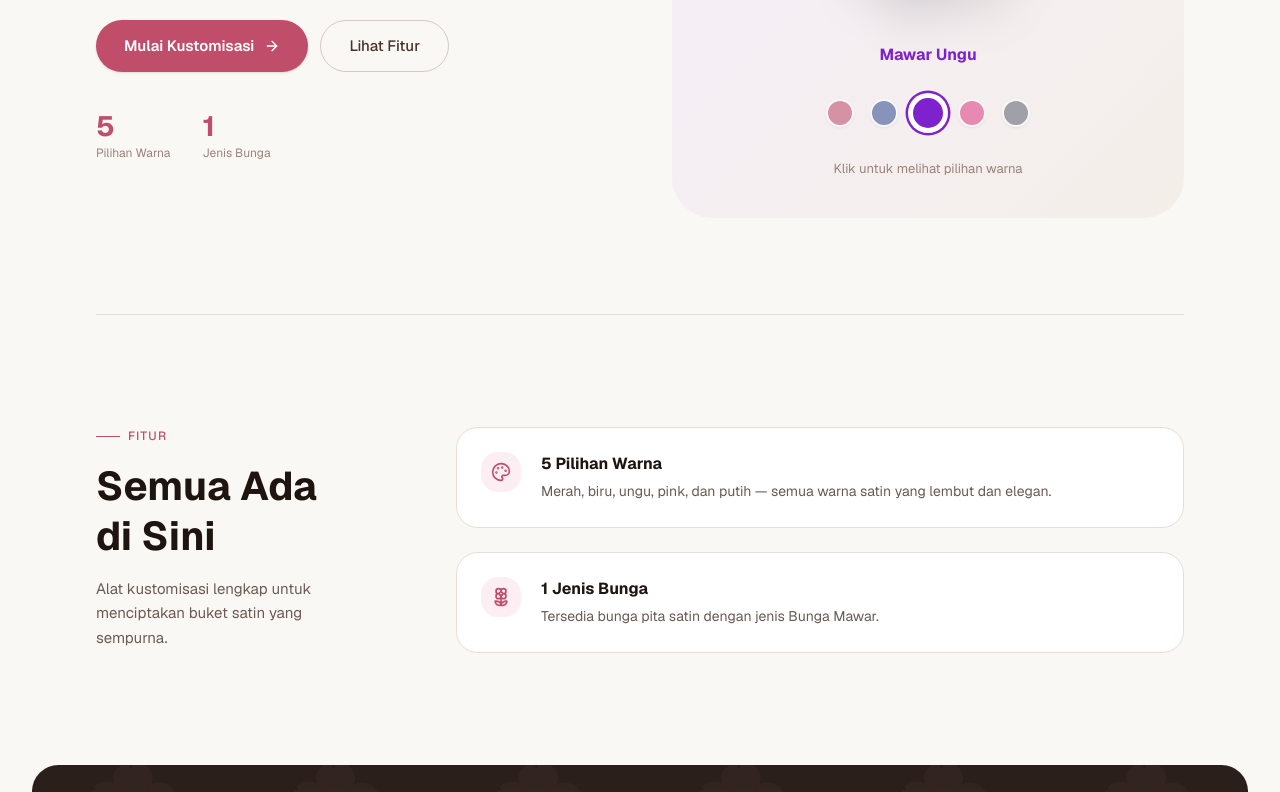
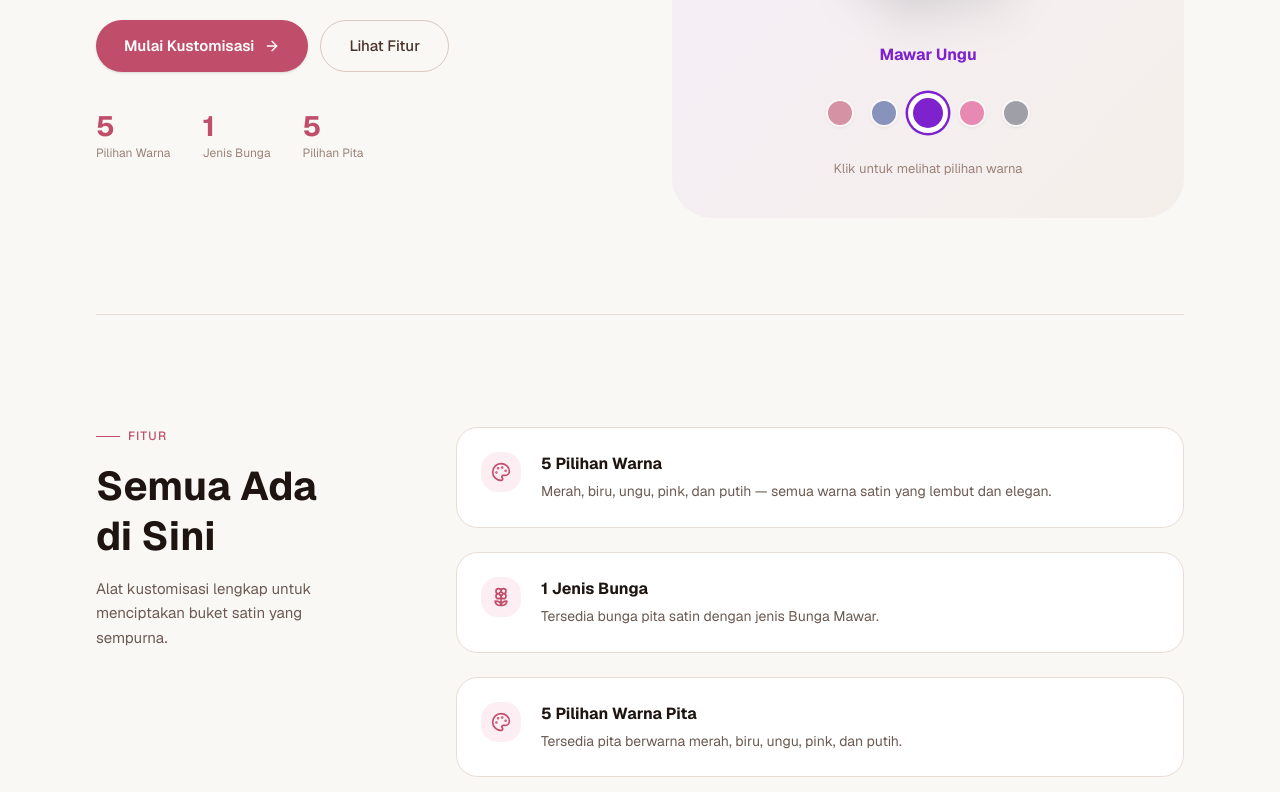
Before and after one commit to arzghy/micbloom, a Next.js app: page / in a window 1280 px wide. Shown: the part 481-1273 px from the top of the page. Built offline with nearby package versions, Linux system fonts and the light colour scheme.

Commit message:
add: landing

```diff
--- a/app/page.tsx
+++ b/app/page.tsx
@@ -40,6 +40,11 @@ export default function Home() {
       icon: <Flower2 className="w-5 h-5" />,
       title: '1 Jenis Bunga',
       desc: 'Tersedia bunga pita satin dengan jenis Bunga Mawar.',
+    },
+    {
+      icon: <Palette className="w-5 h-5" />,
+      title: '5 Pilihan Warna Pita',
+      desc: 'Tersedia pita berwarna merah, biru, ungu, pink, dan putih.',
     },
   ]
 
@@ -113,6 +118,7 @@ export default function Home() {
                 {[
                   { n: '5', label: 'Pilihan Warna' },
                   { n: '1', label: 'Jenis Bunga' },
+                  { n: '5', label: 'Pilihan Pita' },
                 ].map(({ n, label }) => (
                   <div key={label}>
                     <p className="text-[28px] font-bold text-[#c04e6a] leading-none">{n}</p>
```
